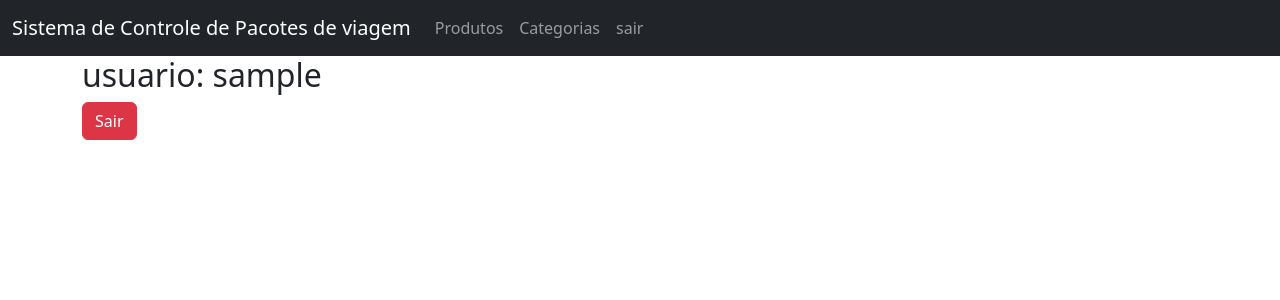
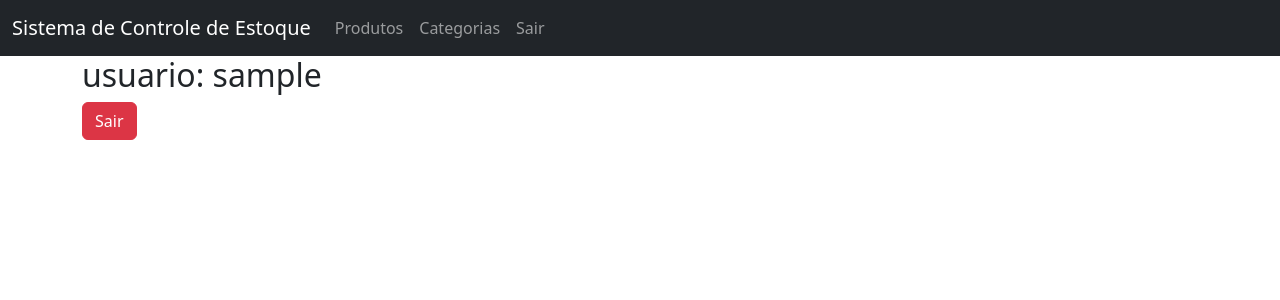
Before and after one commit to Daniel-Americo/Eletiva-1, a PHP site: page /Projeto/principal.php in a window 1280 px wide. Shown: the top 300 px of the page. Run offline with PHP 8.4, Linux system fonts and the light colour scheme; the visitor is signed in with stand-in values (Sample User, id 1); some libraries are stand-ins or nearby versions.

Commit message:
cabeçalho e rodapé atualizado

```diff
--- a/Projeto/cabecalho.php
+++ b/Projeto/cabecalho.php
@@ -1,7 +1,7 @@
 <?php
   session_start();
   if(!$_SESSION['acesso']){
-        header("location: index.php?mensagem=acesso_negado"); //depois da interrogação é criada uma variavel q recebe um valor
+    header("location: index.php?mensagem=acesso_negado");
   }
 ?>
 
@@ -10,35 +10,30 @@
   <head>
     <meta charset="utf-8">
     <meta name="viewport" content="width=device-width, initial-scale=1">
-    <title>exemplo uso de função </title>
+    <title>Bootstrap demo</title>
     <link href="https://cdn.jsdelivr.net/npm/bootstrap@5.3.3/dist/css/bootstrap.min.css" rel="stylesheet" integrity="sha384-QWTKZyjpPEjISv5WaRU9OFeRpok6YctnYmDr5pNlyT2bRjXh0JMhjY6hW+ALEwIH" crossorigin="anonymous">
+    <link href="https://cdn.jsdelivr.net/npm/sweetalert2@11.7.0/dist/sweetalert2.min.css" rel="stylesheet">
   </head>
   <body>
-
     <nav class="navbar navbar-expand-lg navbar-dark bg-dark">
       <div class="container-fluid">
-    <a class="navbar-brand" href="principal.php">Sistema de Controle de Pacotes de viagem</a>
-
+        <a class="navbar-brand" href="principal.php">Sistema de Controle de Estoque</a>
         <button class="navbar-toggler" type="button" data-bs-toggle="collapse" data-bs-target="#navbarSupportedContent" aria-controls="navbarSupportedContent" aria-expanded="false" aria-label="Toggle navigation">
           <span class="navbar-toggler-icon"></span>
         </button>
-
         <div class="collapse navbar-collapse" id="navbarSupportedContent">
           <ul class="navbar-nav me-auto mb-2 mb-lg-0">
             <li class="nav-item">
               <a class="nav-link" href="produtos.php">Produtos</a>
             </li>
             <li class="nav-item">
-          <a class="nav-link" href="categorias.php ">Categorias</a>
+              <a class="nav-link" href="categorias.php">Categorias</a>
             </li>
             <li class="nav-item">
-          <a class="nav-link"ref="sair.php">sair</a>
+              <a class="nav-link btn btn-danger" href="#" id="logoutButton">Sair</a>
             </li>
-
-
           </ul>
         </div>
-
       </div>
     </nav>
 
--- a/Projeto/rodape.php
+++ b/Projeto/rodape.php
@@ -1,6 +1,26 @@
 </main>
-    <script src="https://cdn.jsdelivr.net/npm/bootstrap@5.3.3/dist/js/bootstrap.bundle.min.js" integrity="sha384-YvpcrYf0tY3lHB60NNkmXc5s9fDVZLESaAA55NDzOxhy9GkcIdslK1eN7N6jIeHz" crossorigin="anonymous"></script>
+  <script src="https://cdn.jsdelivr.net/npm/sweetalert2@11.7.0/dist/sweetalert2.min.js"></script>
+  <script src="https://cdn.jsdelivr.net/npm/bootstrap@5.3.3/dist/js/bootstrap.bundle.min.js" integrity="sha384-YvpcrYf0tY3lHB60NNkmXc5s9fDVZLESaAA55NDzOxhy9GkcIdslK1eN7N6jIeHz" crossorigin="anonymous"></script>
+  <script>
+    document.getElementById("logoutButton").addEventListener("click", function(event) {
+      event.preventDefault(); // Impede o redirecionamento imediato
 
+      Swal.fire({
+        title: 'Você tem certeza?',
+        text: "Deseja sair do sistema?",
+        icon: 'warning',
+        showCancelButton: true,
+        confirmButtonText: 'Sim, sair',
+        cancelButtonText: 'Cancelar',
+        reverseButtons: true
+      }).then((result) => {
+        if (result.isConfirmed) {
+          // Se o usuário confirmar, redireciona para a página de logout
+          window.location.href = "sair.php";
+        }
+      });
+    });
+  </script>
 
   </body>
 </html>
```
Lines whose indentation alone changed are shown as unchanged.
